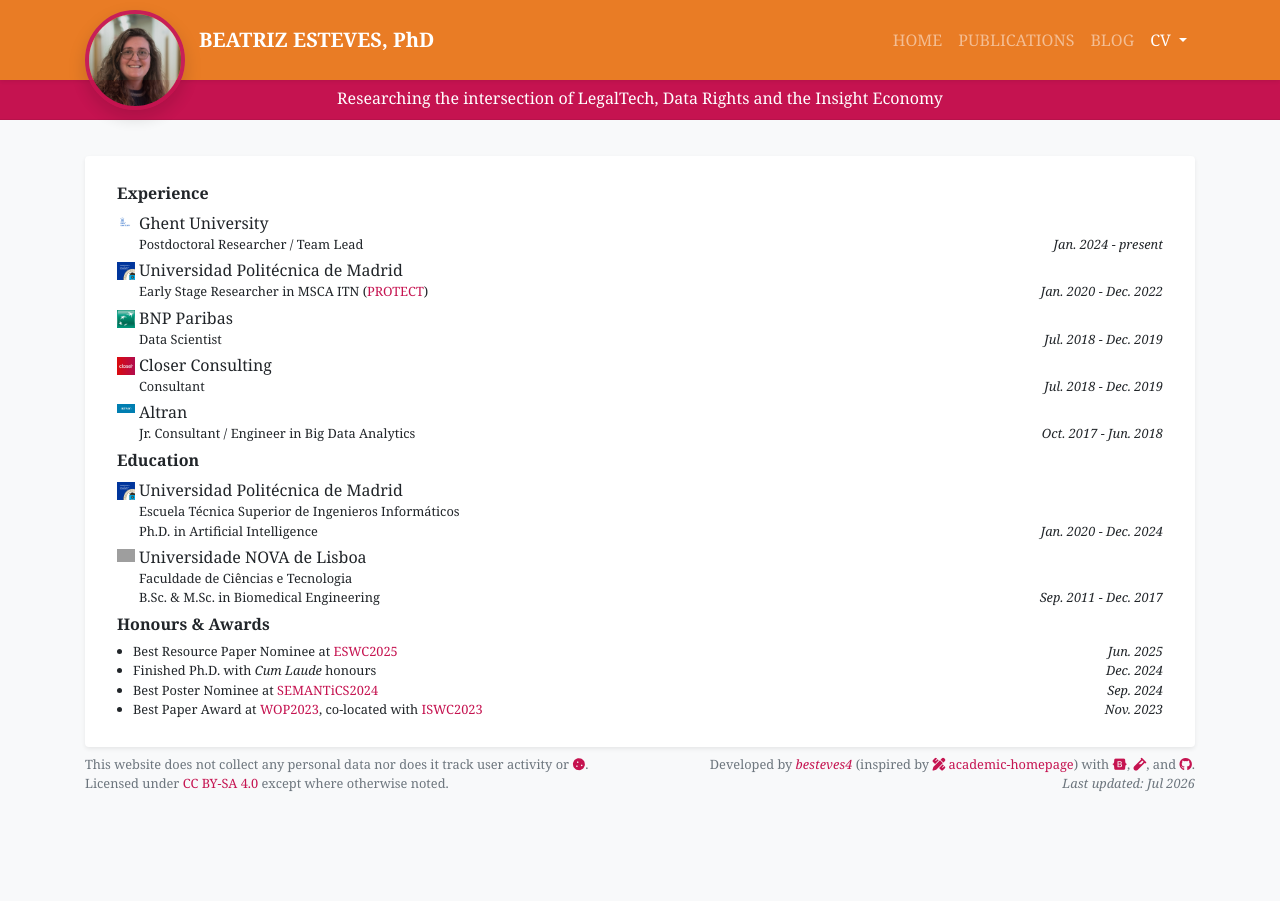
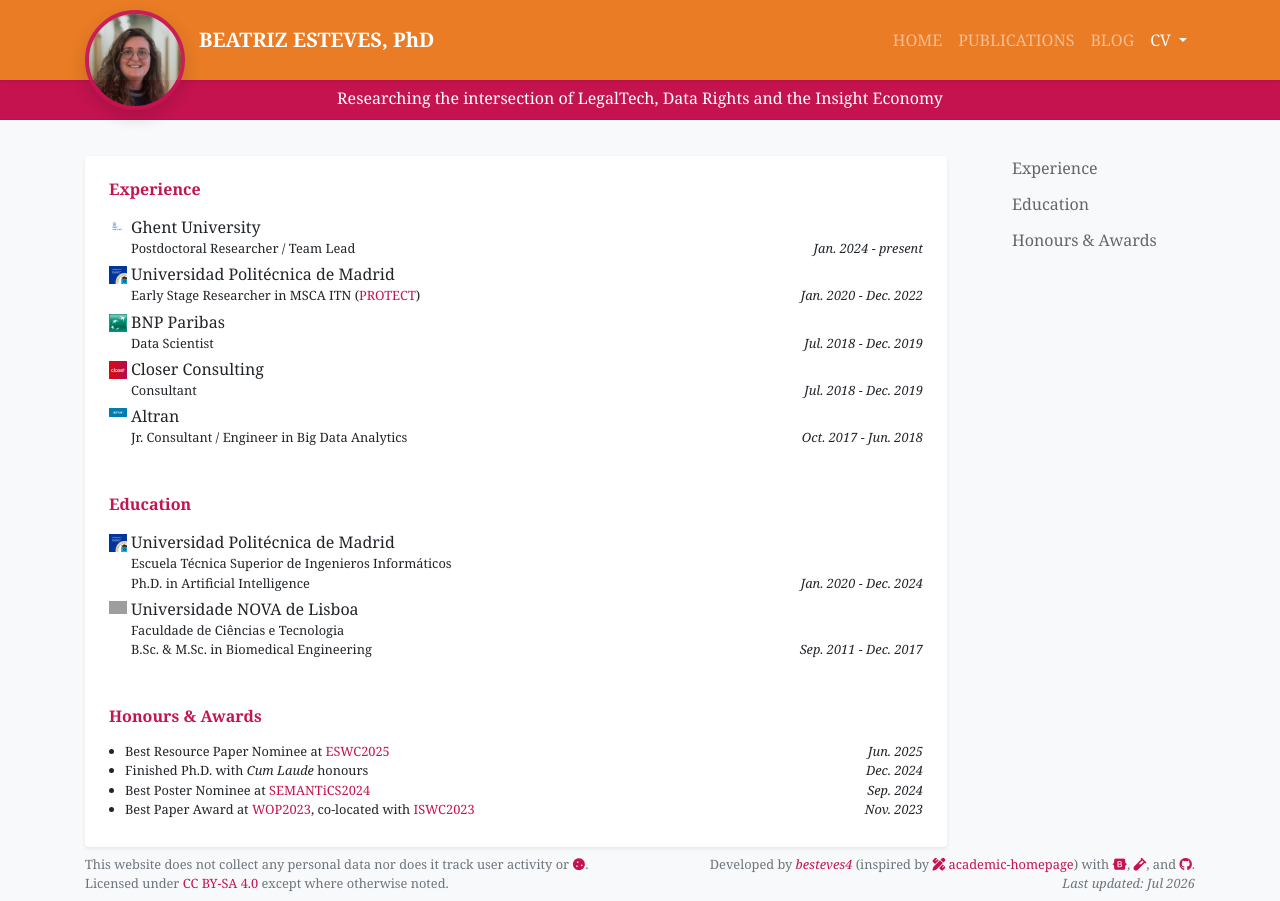
Before and after one commit to besteves4/besteves4.github.io, a Jekyll site: the page built from experience.html, in a window 1280 px wide. Built offline with Jekyll 4.4.1, drawn with Linux system fonts in a browser that asks for light colours; nearby versions of some CDN libraries; a style sheet for code colours, icons or effects is not loaded; grey boxes are pictures that could not be loaded.

Commit message:
add new layout for experience

```diff
--- a/assets/css/global.css
+++ b/assets/css/global.css
@@ -250,6 +250,60 @@
   color: #fff;
 }
 
+.resume-layout{
+    display:grid;
+    grid-template-columns:minmax(0,1fr) 200px;
+    gap:48px;
+    align-items:start;
+}
+
+.resume-main{
+    min-width:0;
+}
+
+.resume-section{
+    margin-bottom:3rem;
+    scroll-margin-top:
+        calc(var(--navbar-height) + var(--hero-height) + 24px);
+}
+
+.resume-section:last-child{
+    margin-bottom:0;
+}
+
+.resume-nav{
+    position:sticky;
+    top:calc(var(--navbar-height) + var(--hero-height) + 24px);
+    align-self:start;
+}
+
+.resume-nav nav{
+    display:flex;
+    flex-direction:column;
+    gap:12px;
+}
+
+.resume-nav a{
+    display:block;
+    padding-left:14px;
+    border-left:3px solid transparent;
+
+    color:#666;
+    text-decoration:none;
+
+    transition:all .2s;
+}
+
+.resume-nav a:hover{
+    color:var(--hero-color);
+    border-left-color:var(--hero-color);
+}
+
+.resume-section h6{
+    color:var(--hero-color);
+    margin-bottom:1rem;
+}
+
 /* Mobile */
 
 @media(max-width:768px){
@@ -272,6 +326,14 @@
     .intro h1{
         font-size:2.5rem;
     }
+
+    .resume-layout{
+        display:block;
+    }
+
+    .resume-nav{
+        display:none;
+    }
 }
 
 @media (max-width: 576px) {
--- a/experience.html
+++ b/experience.html
@@ -5,14 +5,14 @@
 permalink: /cv/experience/
 ---
 
-<div class="row mt-3">
-    <div class="col-md-12">
+<div class="resume-layout mt-3">
+
+    <main class="resume-main">
         <div class="card border-0 shadow-sm bg-white">
             <div class="card-body p-4">
-                <div class="row" data-masonry='{"percentPosition": true }'>
+
                 {% if site.data.experience.experience %}
-                    <div class="col-md-12">
-                        <div class="mx-2 my-1">
+                <section id="experience" class="resume-section">
                     <h6>Experience</h6>
                     <ul class="list-unstyled mb-1">
                         {% for item in site.data.experience.experience %}
@@ -29,13 +29,11 @@
                         </li>
                         {% endfor %}
                     </ul>
-                        </div>
-                    </div>
+                </section>
                 {% endif %}
 
                 {% if site.data.experience.education %}
-                    <div class="col-md-12">
-                        <div class="mx-2 my-1">
+                <section id="education" class="resume-section">
                     <h6>Education</h6>
                     <ul class="list-unstyled mb-1">
                         {% for item in site.data.experience.education %}
@@ -52,13 +50,11 @@
                         </li>
                         {% endfor %}
                     </ul>
-                        </div>
-                    </div>
+                </section>
                 {% endif %}
 
                 {% if site.data.experience.awards %}
-                    <div class="col-md-12">
-                        <div class="mx-2 my-1">
+                <section id="awards" class="resume-section">
                     <h6>Honours & Awards</h6>
                     <ul class="list small pl-3 mb-1">
                         {% for item in site.data.experience.awards %}
@@ -70,14 +66,18 @@
                         </li>
                         {% endfor %}
                     </ul>
-                        </div>
-                    </div>
+                </section>
                 {% endif %}
 
             </div>
+        </div>
+    </main>
 
+    <aside class="resume-nav">
+        <nav>
+            <a href="#experience">Experience</a>
+            <a href="#education">Education</a>
+            <a href="#awards">Honours &amp; Awards</a>
+        </nav>
+    </aside>
 </div>
-        </div>
-    </div>
-
-</div>
```
Lines whose indentation alone changed are shown as unchanged.
